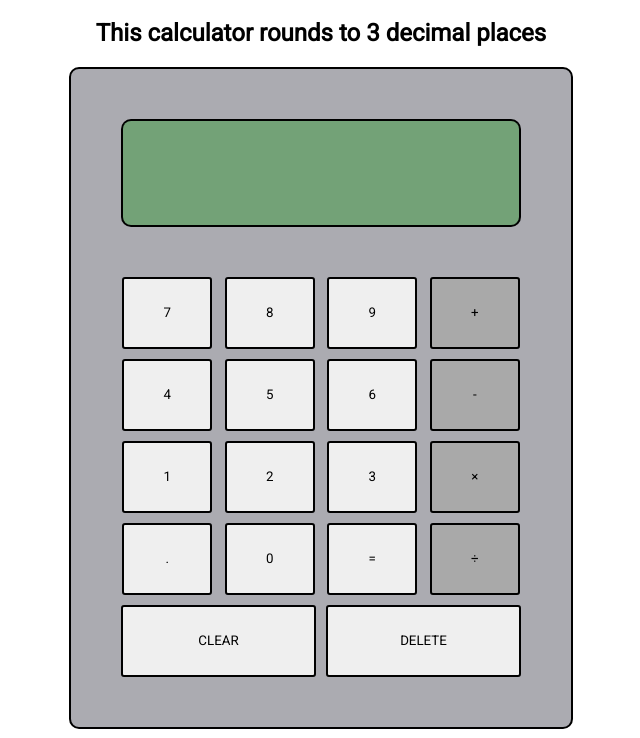
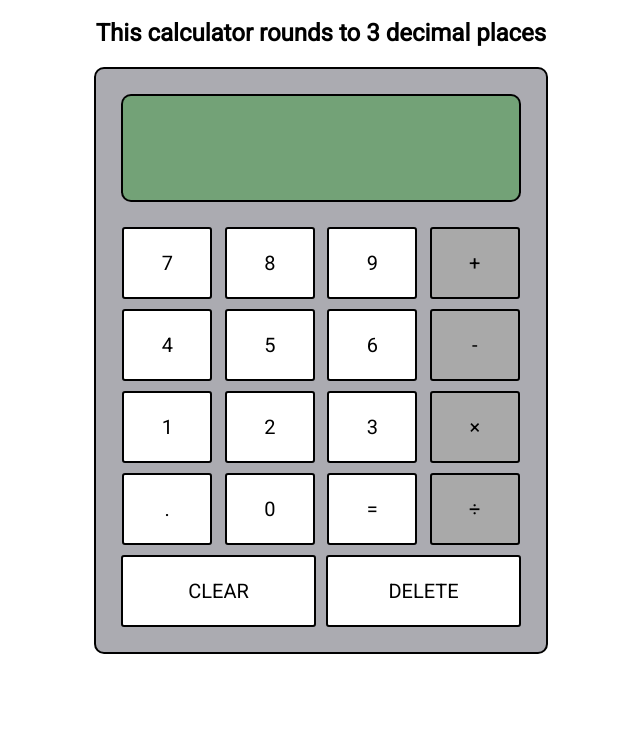
Before and after one commit to R-Lok/calculator, a plain HTML site: page index.html in a window 1280 px wide. Shown: the part 62-800 px from the top of the page, without its empty margins (319-959 px from the left). Drawn offline with Linux system fonts and the light colour scheme.

Commit message:
Make calculator look more compact

```diff
--- a/style.css
+++ b/style.css
@@ -12,7 +12,7 @@ h1, h2 {
 }
 
 .calc {
-    width: 500px;
+    width: 450px;
     border: 2px solid black;
     background: rgb(171, 171, 177);
     border-radius: 10px;
@@ -23,7 +23,7 @@ h1, h2 {
     justify-content: center;
     flex-wrap: wrap;
     width: 100%;
-    margin-top: 50px;
+    margin-top: 25px;
 }
 
 .display, .prevNumberDisplay {
@@ -60,6 +60,8 @@ button {
     width: 90px;
     border-radius: 3px;
     border: 2px solid black;
+    background: white;
+    font-size: 20px;
 }
 
 .buttonContainer {
@@ -68,7 +70,7 @@ button {
 }
 
 .buttons {
-    margin: 50px 0px;
+    margin: 25px 0px;
     display: flex;
     flex-wrap: wrap;
     gap: 10px;
```
